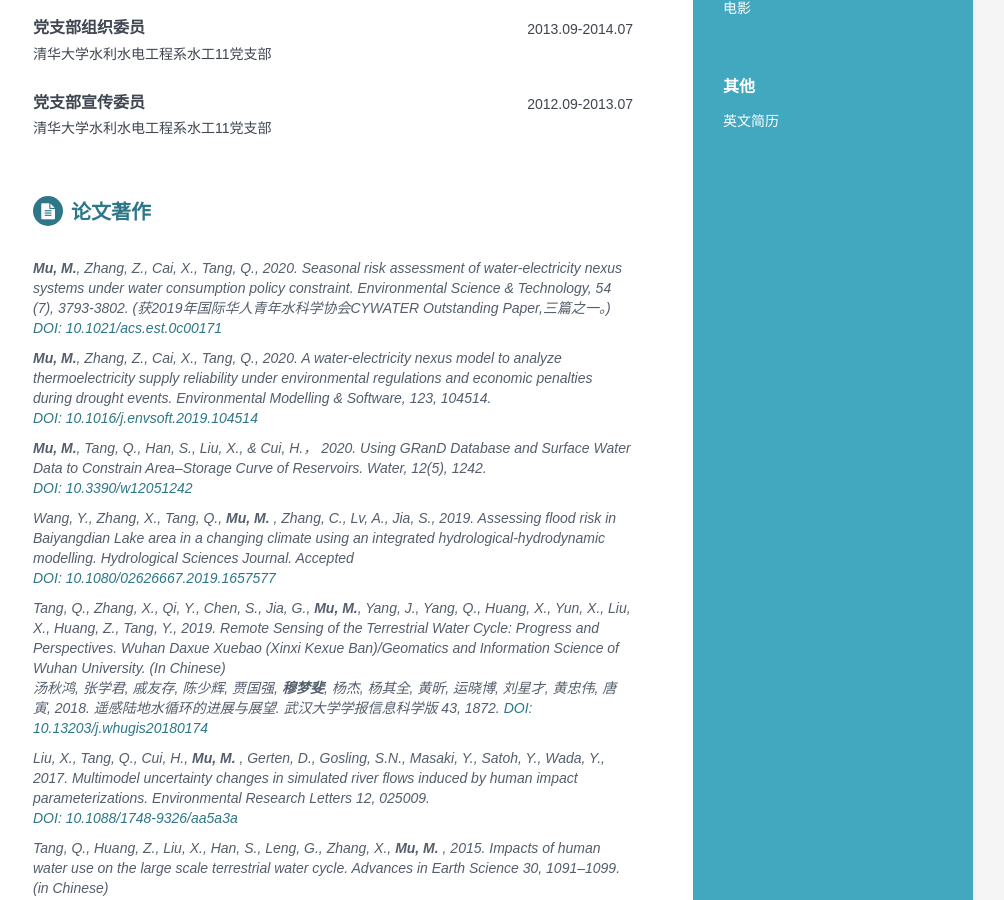
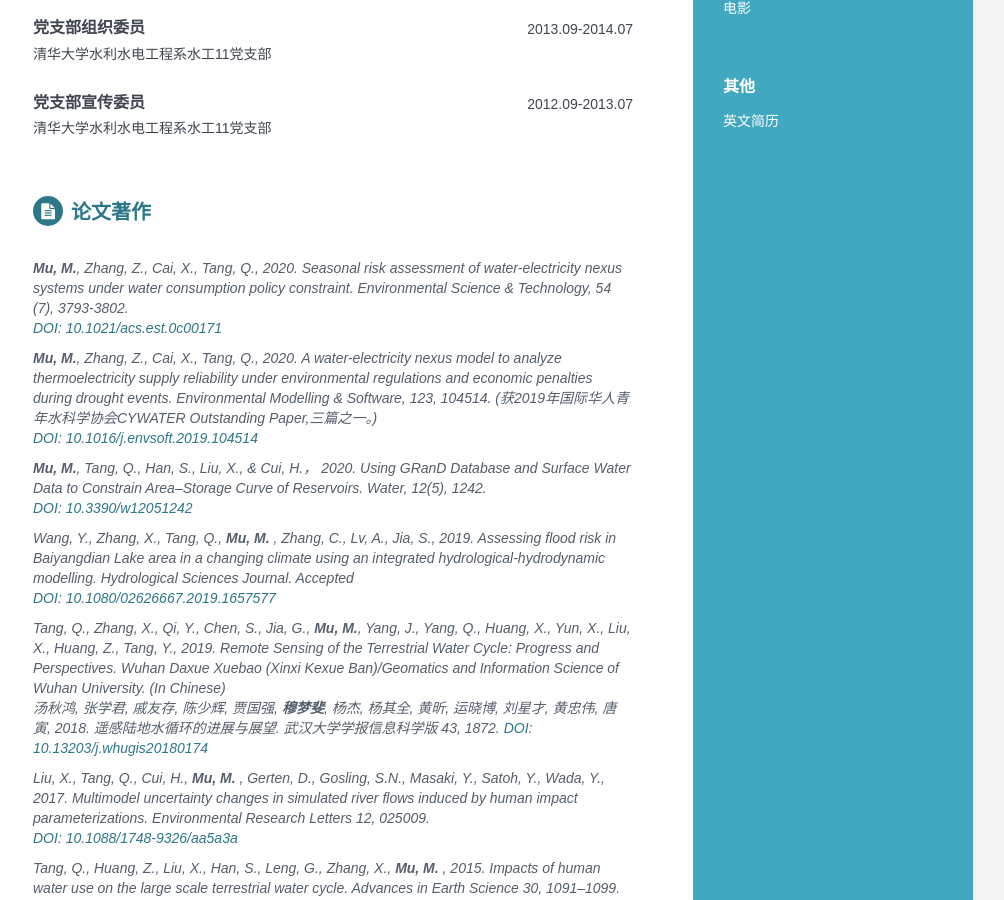
Before and after one commit to mengfeimu/cv-zh, a Jekyll site: the page built from index.html, in a window 1280 px wide and 900 px high, scrolled down 801 px. Shown: the whole window, without its empty margins (167-1171 px from the left). Built offline with Jekyll 4.4.1, drawn with Linux system fonts in a browser that asks for light colours; part of the change alters nothing that is shown.

```diff
--- a/_includes/publications.html
+++ b/_includes/publications.html
@@ -15,7 +15,7 @@
   	<div class="publication-authors">
      <b>Mu, M.</b>, Zhang, Z., Cai, X., Tang, Q., 2020.
      Seasonal risk assessment of water-electricity nexus systems under water consumption policy constraint.
-     Environmental Science & Technology, 54 (7), 3793-3802. (获2019年国际华人青年水科学协会CYWATER Outstanding Paper,三篇之一。)
+     Environmental Science & Technology, 54 (7), 3793-3802.
     <br/>
     <a href="https://doi.org/10.1021/acs.est.0c00171"
        target="_blank"
@@ -30,7 +30,7 @@
   	<div class="publication-authors">
      <b>Mu, M.</b>, Zhang, Z., Cai, X., Tang, Q., 2020.
      A water-electricity nexus model to analyze thermoelectricity supply reliability under environmental regulations and economic penalties during drought events.
-     Environmental Modelling & Software, 123, 104514.
+     Environmental Modelling & Software, 123, 104514. (获2019年国际华人青年水科学协会CYWATER Outstanding Paper,三篇之一。)
     <br/>
     <a href="https://doi.org/10.1016/j.envsoft.2019.104514 "
        target="_blank"
```
